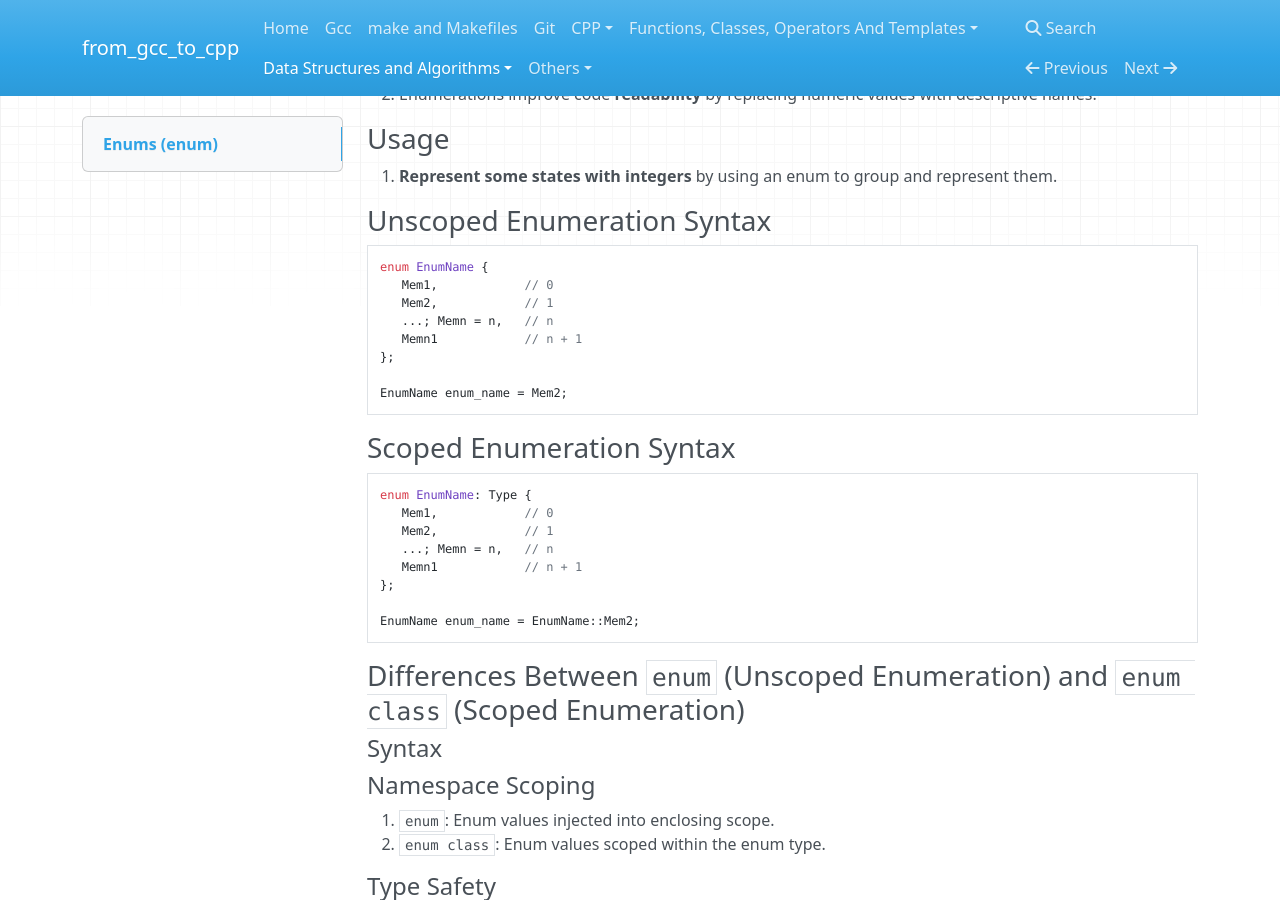
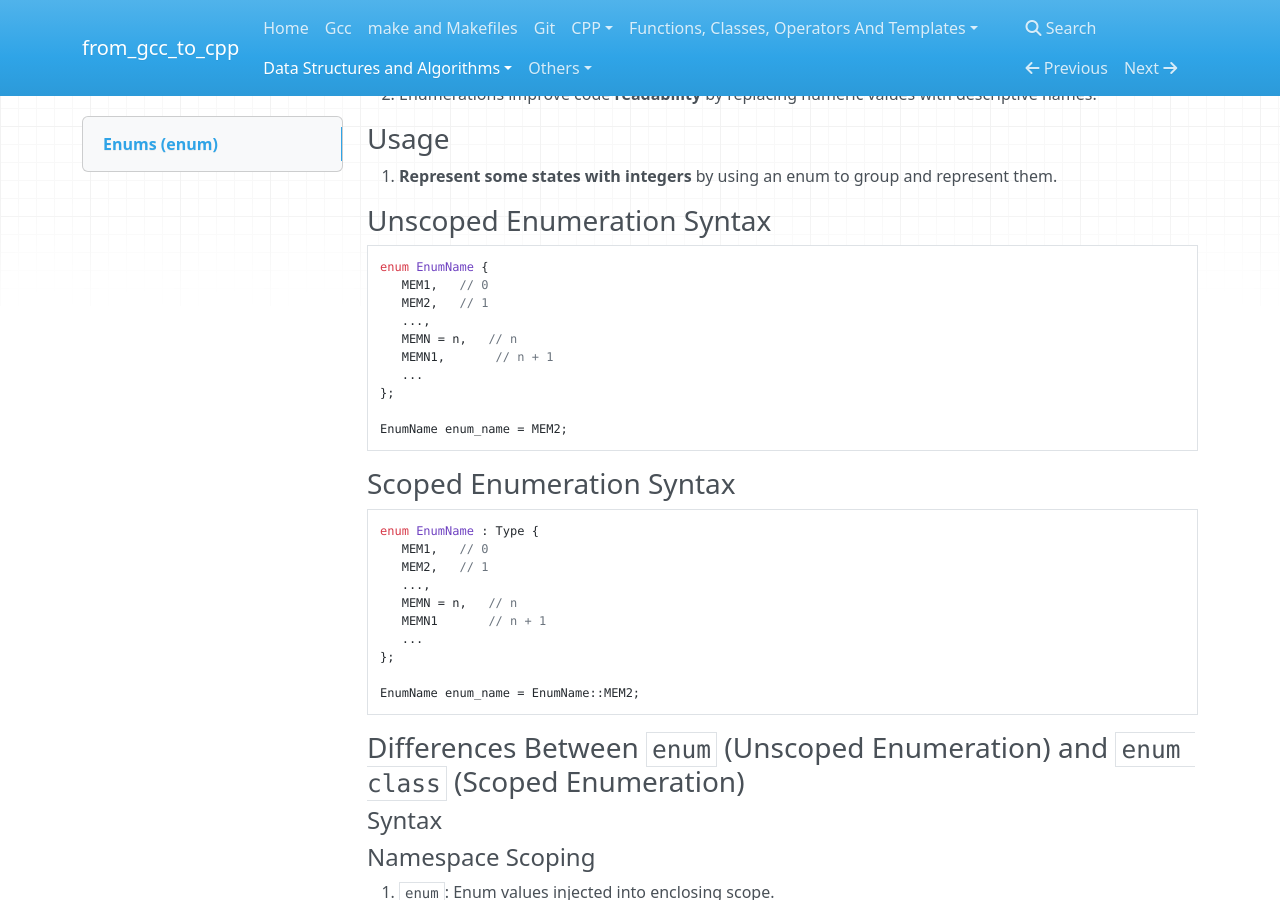
Before and after one commit to 0BananaBig0/from_gcc_to_cpp, an MkDocs documentation site: the page built from docs/Enums.md, in a window 1280 px wide and 900 px high, scrolled down 474 px. Built offline with MkDocs 1.6.1, drawn with Linux system fonts in a browser that asks for light colours; nearby versions of some CDN libraries.

Commit message:
supplement and correction

````diff
--- a/docs/Enums.md
+++ b/docs/Enums.md
@@ -32,26 +32,30 @@
 
 ```CPP
 enum EnumName {
-   Mem1,            // 0
-   Mem2,            // 1
-   ...; Memn = n,   // n
-   Memn1            // n + 1
+   MEM1,   // 0
+   MEM2,   // 1
+   ...,
+   MEMN = n,   // n
+   MEMN1,       // n + 1
+   ...
 };
 
-EnumName enum_name = Mem2;
+EnumName enum_name = MEM2;
 ```
 
 ### Scoped Enumeration Syntax
 
 ```CPP
-enum EnumName: Type {
-   Mem1,            // 0
-   Mem2,            // 1
-   ...; Memn = n,   // n
-   Memn1            // n + 1
+enum EnumName : Type {
+   MEM1,   // 0
+   MEM2,   // 1
+   ...,
+   MEMN = n,   // n
+   MEMN1       // n + 1
+   ...
 };
 
-EnumName enum_name = EnumName::Mem2;
+EnumName enum_name = EnumName::MEM2;
 ```
 
 ### Differences Between `enum` (Unscoped Enumeration) and `enum class` (Scoped Enumeration)
````
Also changed, not shown: docs/Bindings.md (+12 -0 lines).
